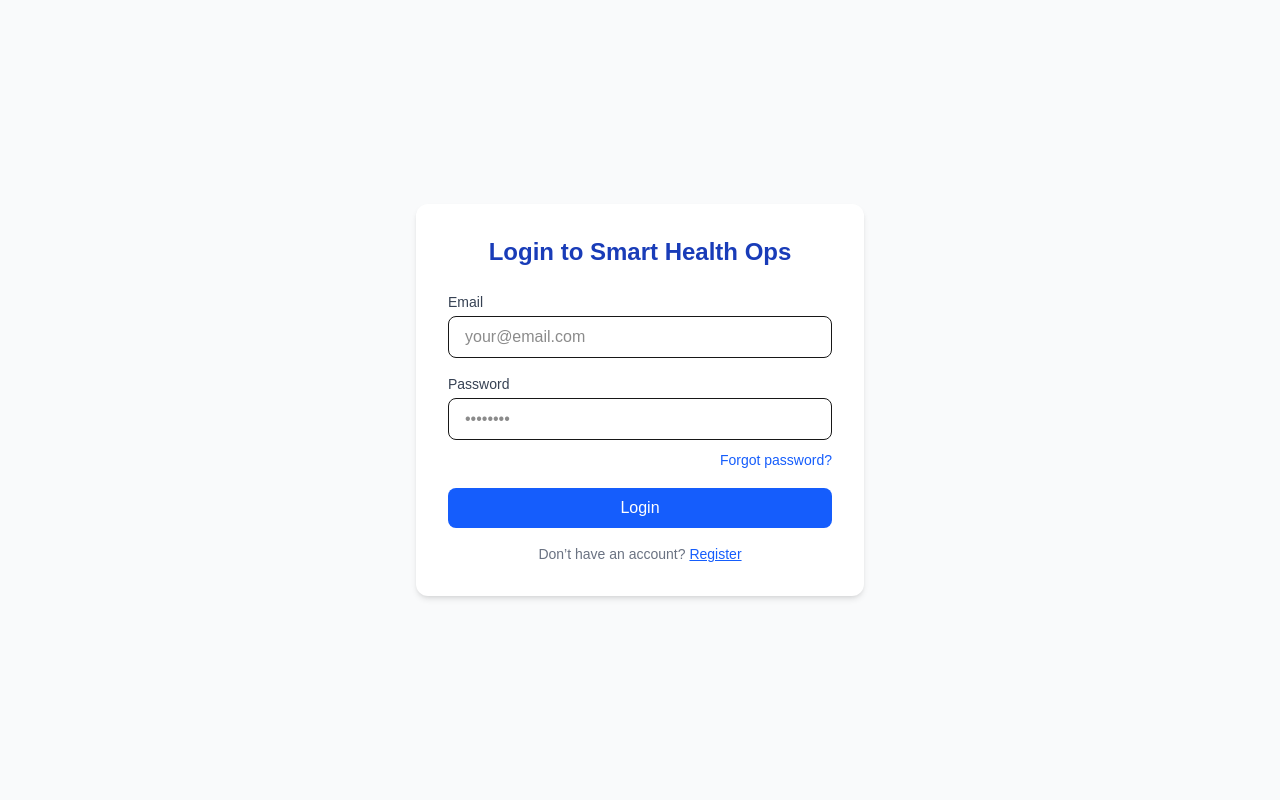
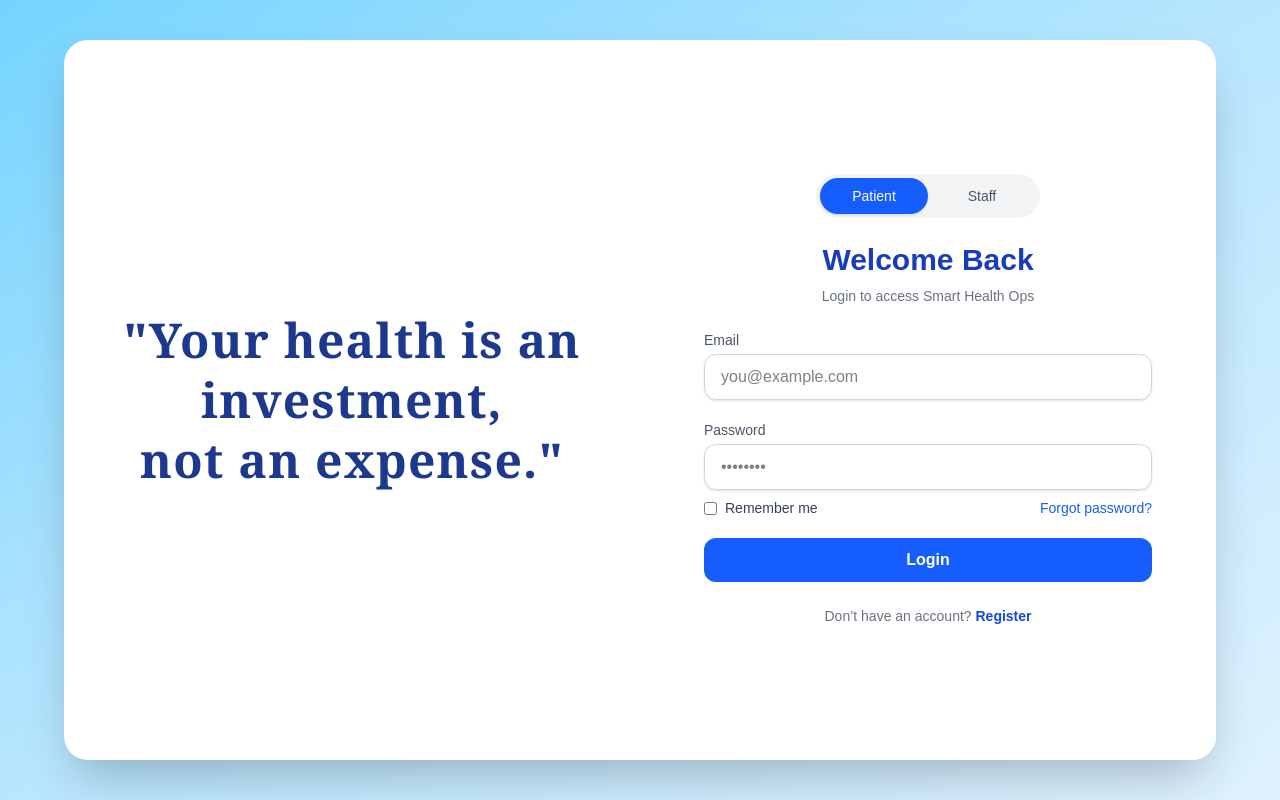
Before and after one commit to B-Acharekar/smart-health-ops, a Next.js app: page /login in a window 1280 px wide. Built offline with nearby package versions, Linux system fonts and the light colour scheme.

Commit message:
feat(auth):improved login UI

```diff
--- a/src/app/login/page.tsx
+++ b/src/app/login/page.tsx
@@ -6,47 +6,92 @@ import Link from "next/link";
 
 export default function LoginPage() {
   const router = useRouter();
+  const [role, setRole] = useState<"Patient" | "Staff">("Patient");
   const [email, setEmail] = useState("");
   const [password, setPassword] = useState("");
+  const [rememberMe, setRememberMe] = useState(false);
 
   const handleLogin = async (e: React.FormEvent) => {
     e.preventDefault();
-    // TODO: Integrate with NextAuth or API route
-    console.log("Logging in:", email, password);
-    router.push("/dashboard"); // mock redirect
+    console.log("Logging in:", { role, email, password, rememberMe });
+    router.push("/dashboard");
   };
 
   return (
-    <main className="flex min-h-screen items-center justify-center bg-gray-50 px-4">
-      <div className="w-full max-w-md bg-white p-8 rounded-xl shadow-md">
-        <h1 className="text-2xl font-semibold text-blue-800 mb-6 text-center">
-          Login to Smart Health Ops
-        </h1>
+    <main className="flex min-h-screen bg-gradient-to-br from-sky-300 via-sky-200 to-sky-100">
+      <div className="flex w-full max-w-6xl mx-auto shadow-2xl rounded-3xl overflow-hidden my-10 bg-white">
+        {/* Left Section: Quote */}
+        <div className="hidden md:flex w-1/2 items-center justify-center px-10 py-12 bg-transparent">
+          <h2 className="text-4xl md:text-5xl font-bold text-blue-900 leading-tight tracking-wide font-serif text-center">
+            "Your health is an investment,<br /> not an expense."
+          </h2>
+        </div>
 
-        <form onSubmit={handleLogin} className="space-y-4">
+        {/* Right Section: Login Form */}
+        <div className="w-full md:w-1/2 flex items-center justify-center px-8 py-12 bg-white">
+          <div className="w-full max-w-md">
+            {/* Role Toggle */}
+            <div className="flex items-center justify-center mb-6">
+              <div className="flex bg-gray-100 rounded-full p-1 w-56">
+                <button
+                  type="button"
+                  className={`flex-1 py-2 rounded-full text-sm font-medium transition-all duration-300 ${
+                    role === "Patient" ? "bg-blue-600 text-white shadow" : "text-gray-600"
+                  }`}
+                  onClick={() => setRole("Patient")}
+                >
+                  Patient
+                </button>
+                <button
+                  type="button"
+                  className={`flex-1 py-2 rounded-full text-sm font-medium transition-all duration-300 ${
+                    role === "Staff" ? "bg-blue-600 text-white shadow" : "text-gray-600"
+                  }`}
+                  onClick={() => setRole("Staff")}
+                >
+                  Staff
+                </button>
+              </div>
+            </div>
+
+            <h1 className="text-3xl font-bold text-blue-800 mb-2 text-center">Welcome Back</h1>
+            <p className="text-sm text-gray-500 text-center mb-6">
+              Login to access Smart Health Ops
+            </p>
+
+            <form onSubmit={handleLogin} className="space-y-5">
               <div>
-            <label className="block text-sm font-medium text-gray-700">Email</label>
+                <label className="block text-sm font-medium text-gray-600 mb-1">Email</label>
                 <input
                   type="email"
                   required
                   value={email}
                   onChange={(e) => setEmail(e.target.value)}
-              className="w-full px-4 py-2 mt-1 border rounded-lg focus:outline-none focus:ring-2 focus:ring-blue-500"
-              placeholder="your@email.com"
+                  placeholder="you@example.com"
+                  className="w-full px-4 py-2.5 border border-gray-300 rounded-xl shadow-sm focus:outline-none focus:ring-2 focus:ring-blue-400 transition text-black"
                 />
               </div>
 
               <div>
-            <label className="block text-sm font-medium text-gray-700">Password</label>
+                <label className="block text-sm font-medium text-gray-600 mb-1">Password</label>
                 <input
                   type="password"
                   required
                   value={password}
                   onChange={(e) => setPassword(e.target.value)}
-              className="w-full px-4 py-2 mt-1 border rounded-lg focus:outline-none focus:ring-2 focus:ring-blue-500"
                   placeholder="••••••••"
+                  className="w-full px-4 py-2.5 border border-gray-300 rounded-xl shadow-sm focus:outline-none focus:ring-2 focus:ring-blue-400 transition text-black"
                 />
-             <div className="mt-2 text-right">
+                <div className="mt-2 flex justify-between items-center">
+                  <label className="inline-flex items-center text-sm text-gray-700">
+                    <input
+                      type="checkbox"
+                      checked={rememberMe}
+                      onChange={() => setRememberMe(!rememberMe)}
+                      className="mr-2 rounded border-gray-300 text-blue-600 focus:ring-blue-500"
+                    />
+                    Remember me
+                  </label>
                   <Link
                     href="/reset-password"
                     className="text-sm text-blue-600 hover:underline"
@@ -58,15 +103,20 @@ export default function LoginPage() {
 
               <button
                 type="submit"
-            className="w-full bg-blue-600 text-white py-2 rounded-lg hover:bg-blue-700 transition"
+                className="w-full bg-blue-600 text-white py-2.5 rounded-xl font-semibold hover:bg-blue-700 transition-all"
               >
                 Login
               </button>
             </form>
 
-        <p className="text-sm text-center text-gray-500 mt-4">
-          Don’t have an account? <a href="/register" className="text-blue-600 underline">Register</a>
+            <p className="text-sm text-gray-500 text-center mt-6">
+              Don’t have an account?{" "}
+              <Link href="/register" className="text-blue-700 font-semibold hover:underline">
+                Register
+              </Link>
             </p>
+          </div>
+        </div>
       </div>
     </main>
   );
--- a/src/app/page.tsx
+++ b/src/app/page.tsx
@@ -1,6 +1,63 @@
 "use client";
 
 import { useRouter } from "next/navigation";
+
+// Example icons from Heroicons (you can replace with any icon library you want)
+const RealTimeIcon = () => (
+  <svg
+    xmlns="http://www.w3.org/2000/svg"
+    className="h-7 w-7 text-blue-600"
+    fill="none"
+    viewBox="0 0 24 24"
+    stroke="currentColor"
+    strokeWidth={2}
+  >
+    <path
+      strokeLinecap="round"
+      strokeLinejoin="round"
+      d="M12 8v4l3 3m6 1a9 9 0 11-18 0 9 9 0 0118 0z"
+    />
+  </svg>
+);
+
+const BillingIcon = () => (
+  <svg
+    xmlns="http://www.w3.org/2000/svg"
+    className="h-7 w-7 text-blue-600"
+    fill="none"
+    viewBox="0 0 24 24"
+    stroke="currentColor"
+    strokeWidth={2}
+  >
+    <path
+      strokeLinecap="round"
+      strokeLinejoin="round"
+      d="M9 17v-6a2 2 0 012-2h4a2 2 0 012 2v6M12 3v4m0 0L8 7m4 0l4-1"
+    />
+  </svg>
+);
+
+const SecureIcon = () => (
+  <svg
+    xmlns="http://www.w3.org/2000/svg"
+    className="h-7 w-7 text-blue-600"
+    fill="none"
+    viewBox="0 0 24 24"
+    stroke="currentColor"
+    strokeWidth={2}
+  >
+    <path
+      strokeLinecap="round"
+      strokeLinejoin="round"
+      d="M12 11c1.38 0 2.5 1.12 2.5 2.5S13.38 16 12 16s-2.5-1.12-2.5-2.5S10.62 11 12 11z"
+    />
+    <path
+      strokeLinecap="round"
+      strokeLinejoin="round"
+      d="M12 3v4m0 0L8 7m4 0l4-1"
+    />
+  </svg>
+);
 
 export default function LandingPage() {
   const router = useRouter();
@@ -8,8 +65,13 @@ export default function LandingPage() {
   return (
     <main className="min-h-screen bg-white text-gray-900">
       {/* Navbar */}
-<header className="w-full px-6 py-4 flex items-center justify-between border-b">
-  <h1 className="text-2xl font-bold text-blue-700">Smart Health Ops</h1>
+      <header className="sticky top-0 bg-white border-b border-gray-200 shadow-sm z-50 px-6 py-4 flex items-center justify-between">
+        <h1
+          className="text-2xl font-extrabold text-blue-700 tracking-wide"
+          style={{ fontFamily: "'Poppins', sans-serif", letterSpacing: '0.05em' }}
+        >
+          Smart Health Ops
+        </h1>
         <div className="flex gap-4">
           <button
             onClick={() => router.push("/register")}
@@ -25,7 +87,6 @@ export default function LandingPage() {
           </button>
         </div>
       </header>
-
 
       {/* Hero Section */}
       <section className="flex flex-col items-center text-center py-24 px-6 bg-gradient-to-br from-blue-50 to-white">
@@ -47,15 +108,18 @@ export default function LandingPage() {
       {/* Features */}
       <section className="py-20 px-6 bg-white">
         <div className="max-w-5xl mx-auto grid md:grid-cols-3 gap-10 text-center">
-          <div>
+          <div className="flex flex-col items-center gap-3">
+            <RealTimeIcon />
             <h3 className="text-xl font-semibold text-blue-800 mb-2">Real-Time Appointments</h3>
             <p className="text-gray-600">Book, reschedule, and notify patients instantly with live status updates.</p>
           </div>
-          <div>
+          <div className="flex flex-col items-center gap-3">
+            <BillingIcon />
             <h3 className="text-xl font-semibold text-blue-800 mb-2">AI-Powered Billing</h3>
             <p className="text-gray-600">Get automatic cost estimates and insurance code suggestions using ML.</p>
           </div>
-          <div>
+          <div className="flex flex-col items-center gap-3">
+            <SecureIcon />
             <h3 className="text-xl font-semibold text-blue-800 mb-2">Secure Communication</h3>
             <p className="text-gray-600">HIPAA-compliant chat and file sharing between doctors and patients.</p>
           </div>
```
Lines whose indentation alone changed are shown as unchanged.
